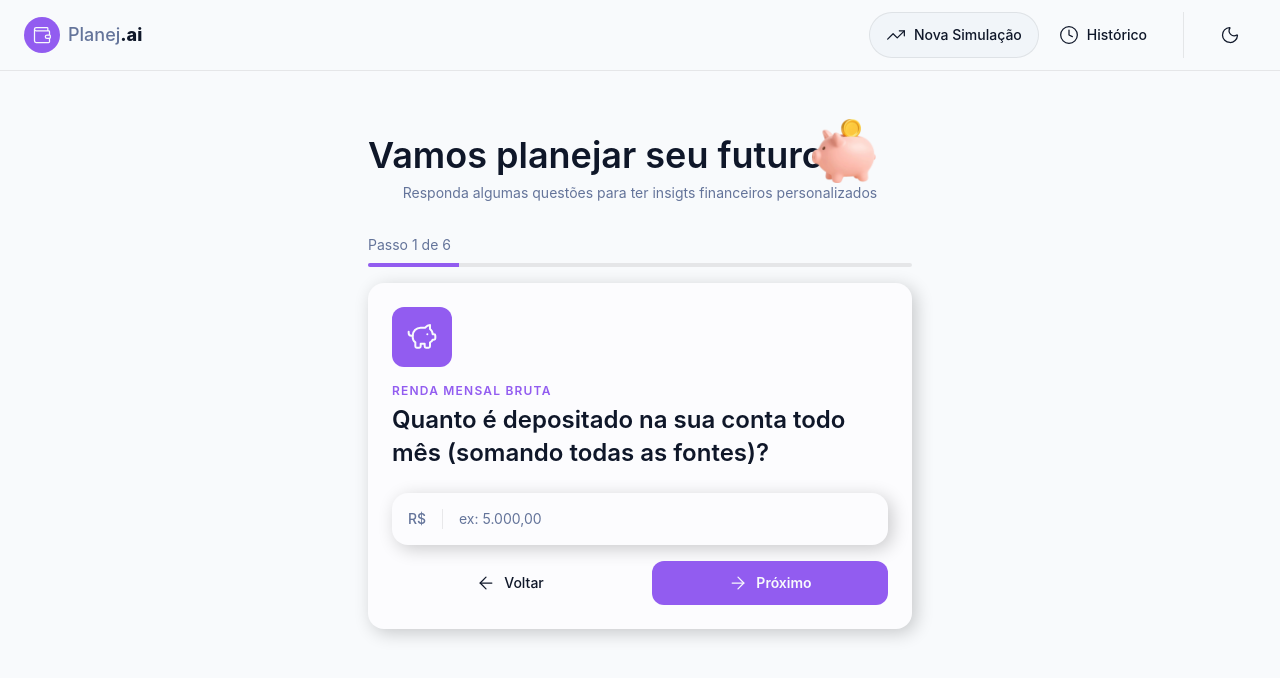
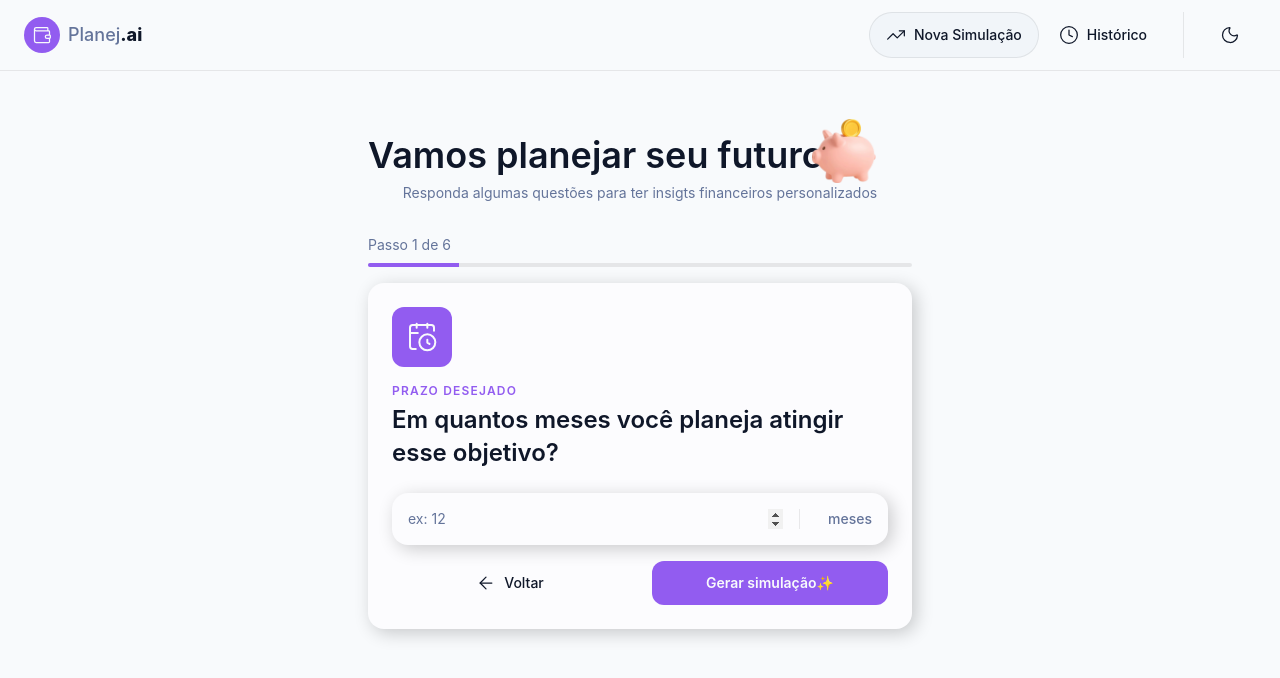
Before and after one commit to Marcelo-Henrique-dev/planejai, a React (Vite) app: page / in a window 1280 px wide. Shown: the top 678 px of the page. Built offline with nearby package versions, Linux system fonts and the light colour scheme.

Commit message:
feat: steps do formulário feitos

```diff
--- a/src/components/features/Simulation/Form.tsx
+++ b/src/components/features/Simulation/Form.tsx
@@ -1,22 +1,15 @@
-import { PiggyBank } from 'lucide-react'
+import { simulationFormSteps } from '@/data/simulation'
 
 import { FormStep } from './FormStep'
 import { StepProgress } from './Progress'
 
 export const SimulationForm = () => {
+  const currentStep = simulationFormSteps[5]
+
   return (
     <>
       <StepProgress currentStep={1} totalSteps={6} />
-      <FormStep
-        icon={PiggyBank}
-        title="Renda mensal bruta"
-        question="Quanto é depositado na sua conta todo mês (somando todas as fontes)?"
-        inputProps={{
-          type: 'text',
-          placeholder: 'ex: 5.000,00',
-          prefix: 'R$',
-        }}
-      />
+      <FormStep key={currentStep.id} {...currentStep} />
     </>
   )
 }
--- a/src/components/features/Simulation/FormStep.tsx
+++ b/src/components/features/Simulation/FormStep.tsx
@@ -2,7 +2,8 @@
 import { Input, type InputProps } from '@/components/shared/Input'
 import { ArrowLeft, ArrowRight, type LucideIcon } from 'lucide-react'
 
-interface FormStepProps {
+export interface FormStepProps {
+  id: string
   icon: LucideIcon
   title: string
   question: string
--- a/src/components/shared/Input.tsx
+++ b/src/components/shared/Input.tsx
@@ -3,10 +3,10 @@
 
 export interface InputProps extends InputHTMLAttributes<HTMLInputElement> {
   prefix?: string
-  sufix?: string
+  suffix?: string
 }
 
-export function Input({ prefix, sufix, ...rest }: InputProps) {
+export function Input({ prefix, suffix: sufix, ...rest }: InputProps) {
   return (
     <div className="bg-input flex items-center rounded-2xl p-4 shadow-[4px_4px_18px_0px_rgba(0,0,0,0.2)]">
       {prefix && (
--- /dev/null
+++ b/src/data/simulation.ts
@@ -0,0 +1,77 @@
+import { CalendarClock, CreditCard, Goal, Landmark, PiggyBank, Wallet } from 'lucide-react'
+
+import type { FormStepProps } from '@/components/features/Simulation/FormStep'
+
+export const simulationFormSteps: FormStepProps[] = [
+  {
+    id: 'income',
+    icon: PiggyBank,
+    title: 'Renda mensal bruta',
+    question: 'Quanto é depositado na sua conta todo mês (somando todas as fontes)?',
+    inputProps: {
+      placeholder: 'ex: 5.000,00',
+      prefix: 'R$',
+      maxLength: 12,
+    },
+  },
+  {
+    id: 'expenses',
+    icon: CreditCard,
+    title: 'Custos fixos de vida',
+    question: 'Quanto você gasta mensalmente com custos fixos (aluguel, contas, etc)?',
+    inputProps: {
+      placeholder: 'ex: 2.000,00',
+      prefix: 'R$',
+      maxLength: 12,
+    },
+  },
+  {
+    id: 'debts',
+    icon: Landmark,
+    title: 'Dívidas / parcelas',
+    question: 'Você tem algum valor comprometido com parcelas ou empréstimos mensalmente?',
+    inputProps: {
+      placeholder: 'ex: 500,00',
+      prefix: 'R$',
+      maxLength: 12,
+    },
+  },
+  {
+    id: 'goalName',
+    icon: Goal,
+    title: 'Nome da meta',
+    question: 'Qual o objetivo que você deseja alcançar?',
+    inputProps: {
+      placeholder: 'ex: Viagem para o Japão',
+      maxLength: 12,
+    },
+  },
+  {
+    id: 'goalAmount',
+    icon: Wallet,
+    title: 'Custo da meta',
+    question: 'Quanto custa realizar esse sonho?',
+    inputProps: {
+      placeholder: 'ex: 15.000,00',
+      prefix: 'R$',
+      maxLength: 12,
+    },
+  },
+  {
+    id: 'goalDeadline',
+    icon: CalendarClock,
+    title: 'Prazo desejado',
+    question: 'Em quantos meses você planeja atingir esse objetivo?',
+    inputProps: {
+      type: 'number',
+      placeholder: 'ex: 12',
+      suffix: 'meses',
+      min: 1,
+      max: 120,
+    },
+    submitButtonProps: {
+      label: 'Gerar simulação',
+      emojiIcon: '✨',
+    },
+  },
+]
```
